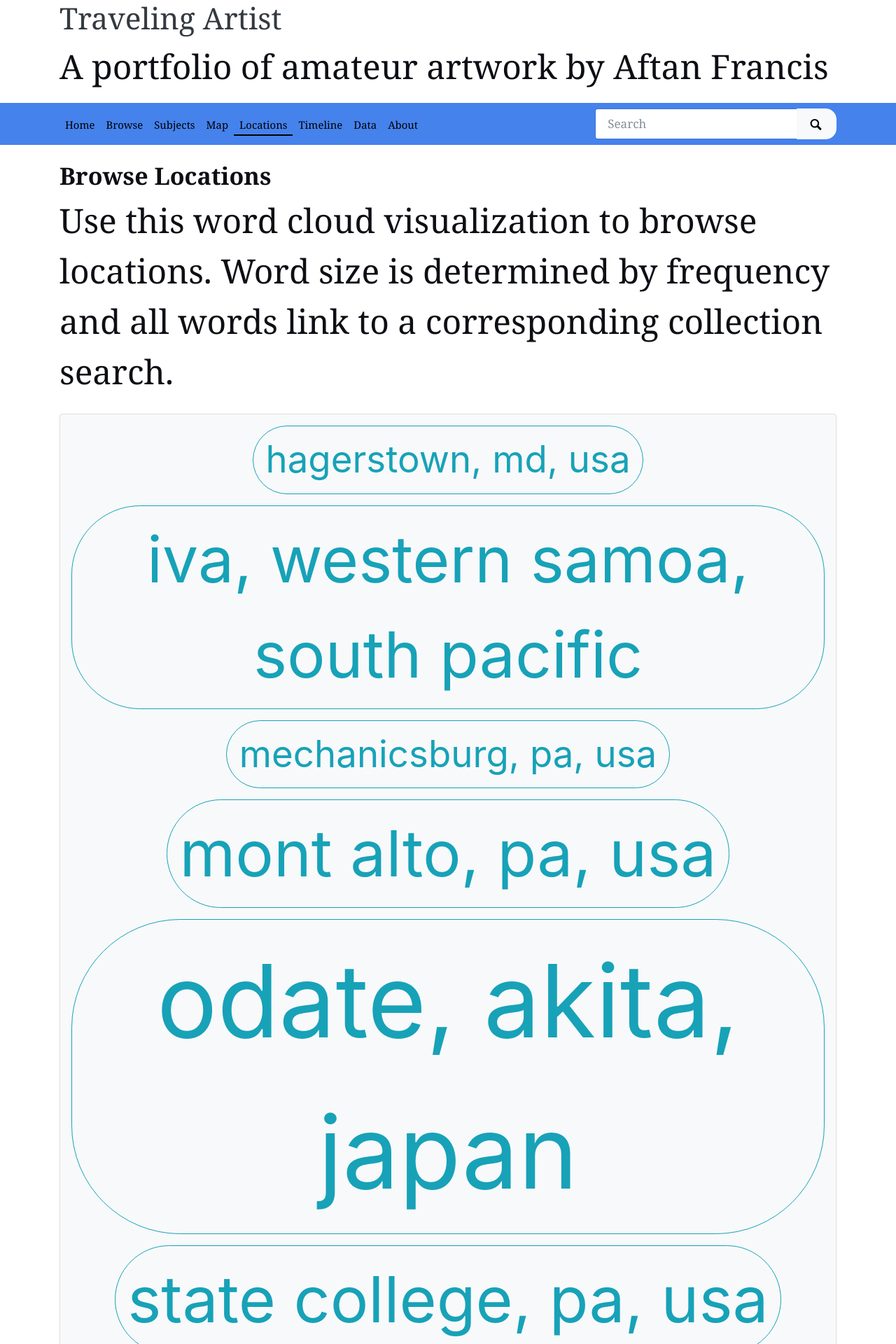
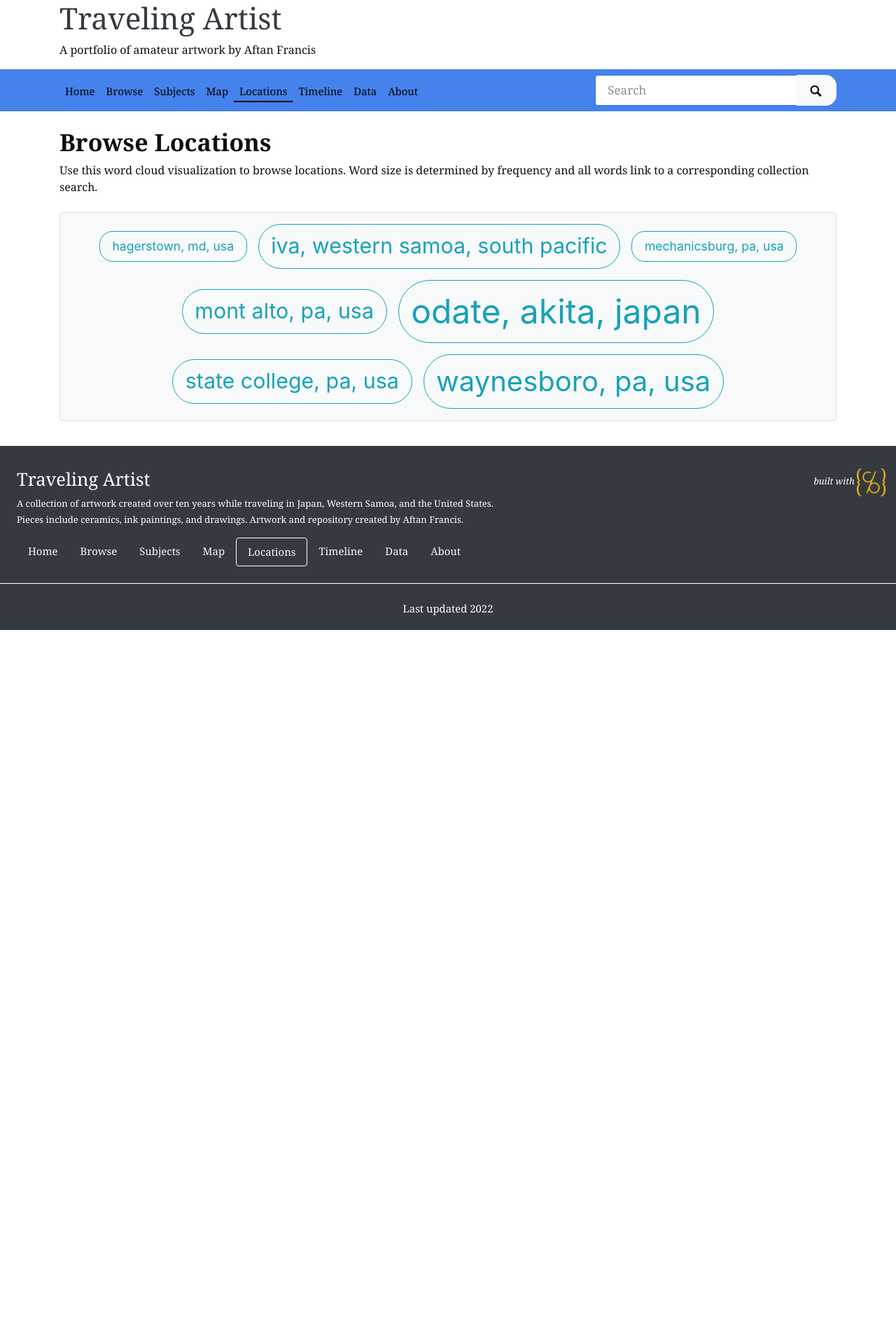
Before and after one commit to afran12/AFrancis-Portfolio, a Jekyll site: the page built from pages/locations.md, in a window 1280 px wide. Shown: the top 1920 px of the page at 70% size. Built offline with Jekyll 4.4.1, drawn with Linux system fonts in a browser that asks for light colours; nearby versions of some CDN libraries; some web fonts are replaced; after the commit the page ends 900 px from its top, so only the background shows below that.

Commit message:
Update theme.yml

```diff
--- a/_data/theme.yml
+++ b/_data/theme.yml
@@ -80,7 +80,7 @@ navbar-background: bg-primary
 bootswatch: litera # leave blank or comment out for plain bootstrap
 
 # THEME FONTS
-base-font-size: 3em
+base-font-size: 1em
 text-color: "#0d0f14"
 link-color: "#4181f0"
 base-font-family: Georgia; # comment out for bootstrap defaults. e.g. Roboto
```
